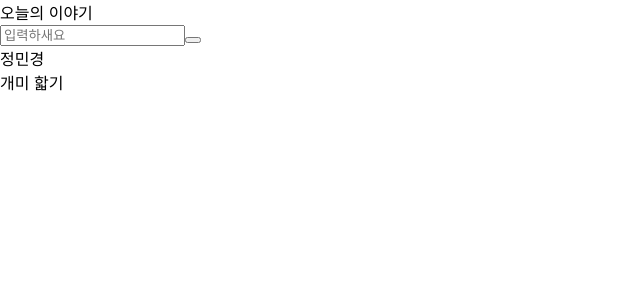
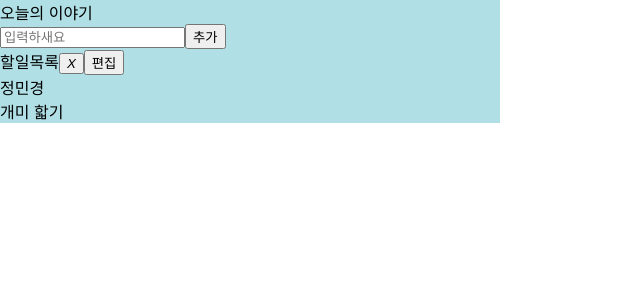
Before and after one commit to ooii214/class-todo, a React (Create React App) app: page / in a window 1280 px wide. Shown: the top 300 px of the page, without its empty margins (0-640 px from the left). Built offline with nearby package versions, Linux system fonts and the light colour scheme.

Commit message:
뭔가 잘못된거 가튼데...잘 모르겠음 하 모디파이

```diff
--- a/src/screen/todo/index.js
+++ b/src/screen/todo/index.js
@@ -7,7 +7,7 @@ class Todo extends Component {
     super(props, context);
     this.state = {
       newItem: '',
-      list: [],
+      list: [{ text: '할일목록', check: false, modify: false }],
     };
   }
 
@@ -19,7 +19,11 @@ class Todo extends Component {
   addItem() {
     const newItem = {
       id: 1 + Math.random(),
-      value: this.state.newItem.slice(),
+      modify: false,
+      check: false,
+      //1 + Math.random() 를 통해서  매번 다른  uniue id 를 부여한다
+      //현재 가지고 있는  list 연산자를 이용하여  현재 list의 item를 추가하고  newItem에 push 를한다
+      text: this.state.newItem.slice(),
     };
 
     const list = [...this.state.list];
@@ -39,6 +43,21 @@ class Todo extends Component {
     });
   }
 
+  handleModify = (i, e) => {
+    let todos = this.state.list;
+    console.log('두투', todos);
+    if (e) {
+      console.log('두투리스트 :', todos[i]);
+      todos[i].text = e.target.value;
+    } else {
+      // console.log('이 값을 뭘까 :', todos[i].modify);
+      todos[i].modify = !todos[i].modify;
+    }
+    this.setState({
+      list: todos,
+    });
+  };
+
   render() {
     return (
       <Container>
@@ -49,14 +68,18 @@ class Todo extends Component {
           value={this.state.newItem}
           onChange={(e) => this.updateInput('newItem', e.target.value)}
         />
-        <TodoButton onClick={() => this.addItem()}></TodoButton>
+        <TodoButton onClick={() => this.addItem()}> 추가 </TodoButton>
         <TodoDiv>
           {this.state.list.map((item) => {
+            console.log('아이템', item);
             return (
               <TodoData key={item.id}>
-                {item.value}
+                {item.text}
                 <TodoButton onClick={() => this.deleteItem(item.id)}>
                   <i> X</i>
+                </TodoButton>
+                <TodoButton onClick={() => this.handleModify(item.modify)}>
+                  {item.modify ? '완료' : '편집'}
                 </TodoButton>
               </TodoData>
             );
@@ -69,8 +92,11 @@ class Todo extends Component {
   }
 }
 
-const Container = styled.div``;
-
+const Container = styled.div`
+  width: 100%;
+  max-width: 500px;
+  background-color: powderblue;
+`;
 const TodoInput = styled.input``;
 const Title = styled.div``;
 
```
